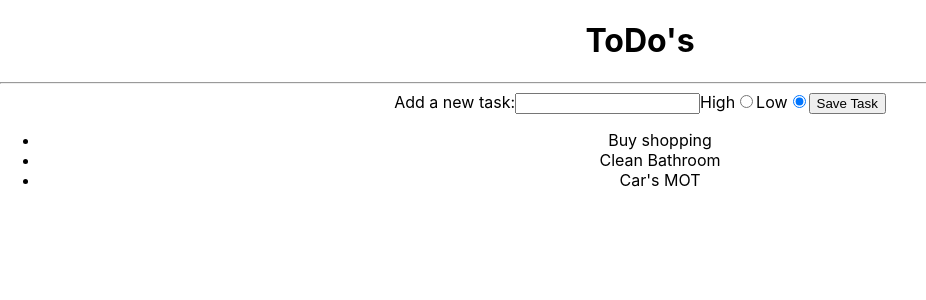
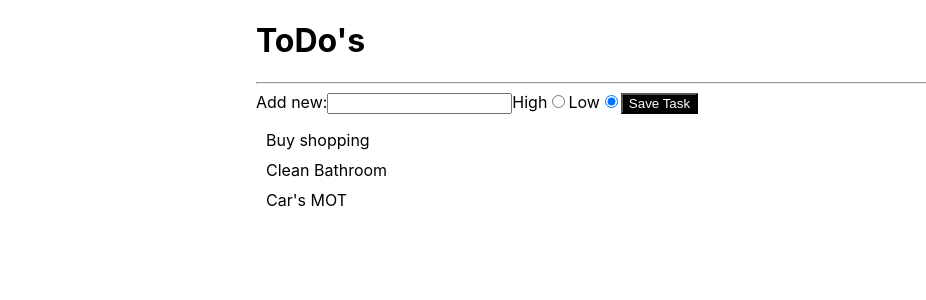
Before and after one commit to sshingler/React-ToDoList, a React (Create React App) app: page / in a window 1280 px wide. Shown: the top 300 px of the page, without its empty margins (0-926 px from the left). Built offline with nearby package versions, Linux system fonts and the light colour scheme.

Commit message:
5 - add styling

```diff
--- a/src/App.css
+++ b/src/App.css
@@ -1,38 +1,18 @@
 .App {
-  text-align: center;
+  width: 60%;
+  margin: 0 auto;
 }
 
-.App-logo {
-  height: 40vmin;
-  pointer-events: none;
+ul {
+  padding: 0;
+  list-style-type: none;
 }
 
-@media (prefers-reduced-motion: no-preference) {
-  .App-logo {
-    animation: App-logo-spin infinite 20s linear;
-  }
+li {
+  margin: 10px;
 }
 
-.App-header {
-  background-color: #282c34;
-  min-height: 100vh;
-  display: flex;
-  flex-direction: column;
-  align-items: center;
-  justify-content: center;
-  font-size: calc(10px + 2vmin);
+.button {
+  background: black;
   color: white;
 }
-
-.App-link {
-  color: #61dafb;
-}
-
-@keyframes App-logo-spin {
-  from {
-    transform: rotate(0deg);
-  }
-  to {
-    transform: rotate(360deg);
-  }
-}
--- a/src/App.js
+++ b/src/App.js
@@ -27,8 +27,7 @@ function App() {
   }
 
   function handleRadioChange(event) {
-    const result = event.target.value
-    setNewItemPriority(result);
+    setNewItemPriority(event.target.value);
   }
 
 
@@ -48,15 +47,12 @@ function App() {
 
   return (
 
-
-
-
     <div className="App">
     <h1>ToDo's</h1>
     <hr></hr>
 
     <form onSubmit={saveNewItem}>
-    <label htmlFor = "item-name">Add a new task:</label>
+    <label htmlFor = "item-name">Add new:</label>
     <input id="item-name" type="text" value={newItemName} onChange={handleInputChange} />
 
 
@@ -66,7 +62,7 @@ function App() {
     <label htmlFor = "item-priority">Low</label>
     <input id="item-priority" name ="item-priority" type="radio" value={newItemPriority} checked={true} onChange={handleRadioChange}/>
 
-    <input type="submit" value="Save Task"/>
+    <input className='button' type="submit" value="Save Task"/>
     </form>
 
     <ul>
```
